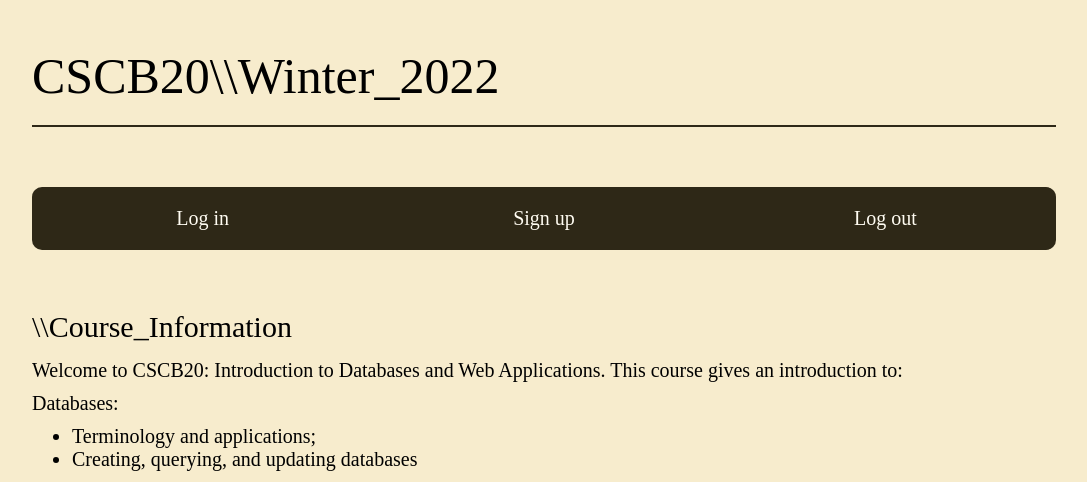
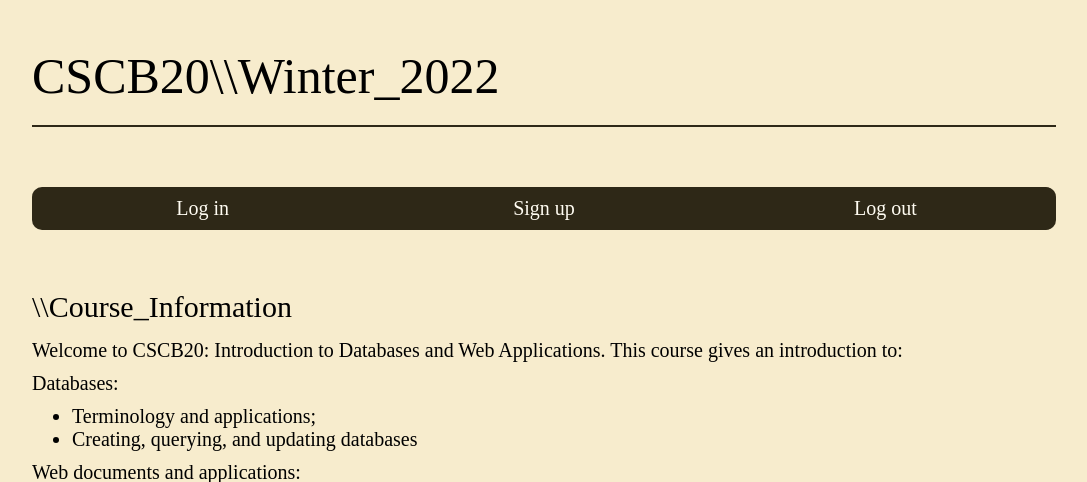
Before and after one commit to prokopchukdim/cscb20, a Flask app: page / in a window 1280 px wide. Shown: the part 63-545 px from the top of the page, without its empty margins (96-1183 px from the left). Run offline with Flask 2, Linux system fonts and the light colour scheme.

Commit message:
login changes

```diff
--- a/static/css/styles.css
+++ b/static/css/styles.css
@@ -21,7 +21,7 @@ body{
 
 .log-bar{
 	width: 100%;
-	background-color: #2e2817;
+	/* background-color: #2e2817;  */
 	min-height: fit-content;
 	display: flex;
 	border-radius: 10px;
@@ -180,16 +180,18 @@ p, ul{
 	transform: perspective(1000px);
 }
 
-.general-button:hover{
+.general-button:hover, .log-navbutton:hover{
 	background-color: #e4a126;
 	color:#2e2817;
 	cursor: pointer;
 }
 
-.general-button:active{
+.general-button:active, .log-navbutton:active{
 	transform: perspective(1000px) translate3d(0,0,-100px);
 }
-
+.log-navbutton:active{
+	box-shadow: rgba(39, 37, 22, 0.7) 0px 0px 40px 2px;
+}
 
 .footer-title{
 	width:100%;
@@ -245,6 +247,22 @@ p, ul{
 
 .log-navbutton{
 	width:33%;
+	background-color: #2e2817;
+	height: auto;
+	padding: 10px;
+	margin: 0;
+	color: #fffcf2;
+	text-decoration: none;
+	text-align: center;
+	transition: all 0.2s;
+}
+.log-navbutton:first-child{
+	border-top-left-radius: 10px;
+	border-bottom-left-radius: 10px;
+}
+.log-navbutton:last-child{
+	border-top-right-radius: 10px;
+	border-bottom-right-radius: 10px;
 }
 
 .content-wrapper{
--- a/templates/login.html
+++ b/templates/login.html
@@ -28,7 +28,7 @@
 
 	<div class = "content-wrapper">
 		<p class="huge-title">CSCB20\\Log_In<span class = "underline-animation">_</span></p>
-
+		<div class="linebr"></div>
 		<div class="login">
 			<form action="login" method = "post">
 			<label for="chk" aria-hidden="true"></label>
--- a/templates/register.html
+++ b/templates/register.html
@@ -27,7 +27,8 @@
 	{% block content %}
 
     <div class = "content-wrapper">
-        <p class="huge-title">\\CSCB20\\Register<span class = "underline-animation">_</span></p>
+        <p class="huge-title">CSCB20\\Register<span class = "underline-animation">_</span></p>
+		<div class="linebr"></div>
 		<div class="signup">
 			<form action="register" method = "post">
 					<label for="chk" aria-hidden="true"></label>
--- a/templates/unsignedhome.html
+++ b/templates/unsignedhome.html
@@ -6,9 +6,9 @@
     <div class="linebr"></div>
 
     <div class = "log-bar">
-        <a class = "navbutton log-navbutton" href="{{ url_for('login') }}">Log in</a>
-        <a class = "navbutton log-navbutton" href="{{ url_for('register') }}">Sign up</a>
-        <a class = "navbutton log-navbutton" href="{{ url_for('logout') }}">Log out</a>
+        <a class = " log-navbutton" href="{{ url_for('login') }}">Log in</a>
+        <a class = " log-navbutton" href="{{ url_for('register') }}">Sign up</a>
+        <a class = " log-navbutton" href="{{ url_for('logout') }}">Log out</a>
     </div>
 
     <p class="big-title">\\Course_Information</p>
```
Lines whose indentation alone changed are shown as unchanged.
